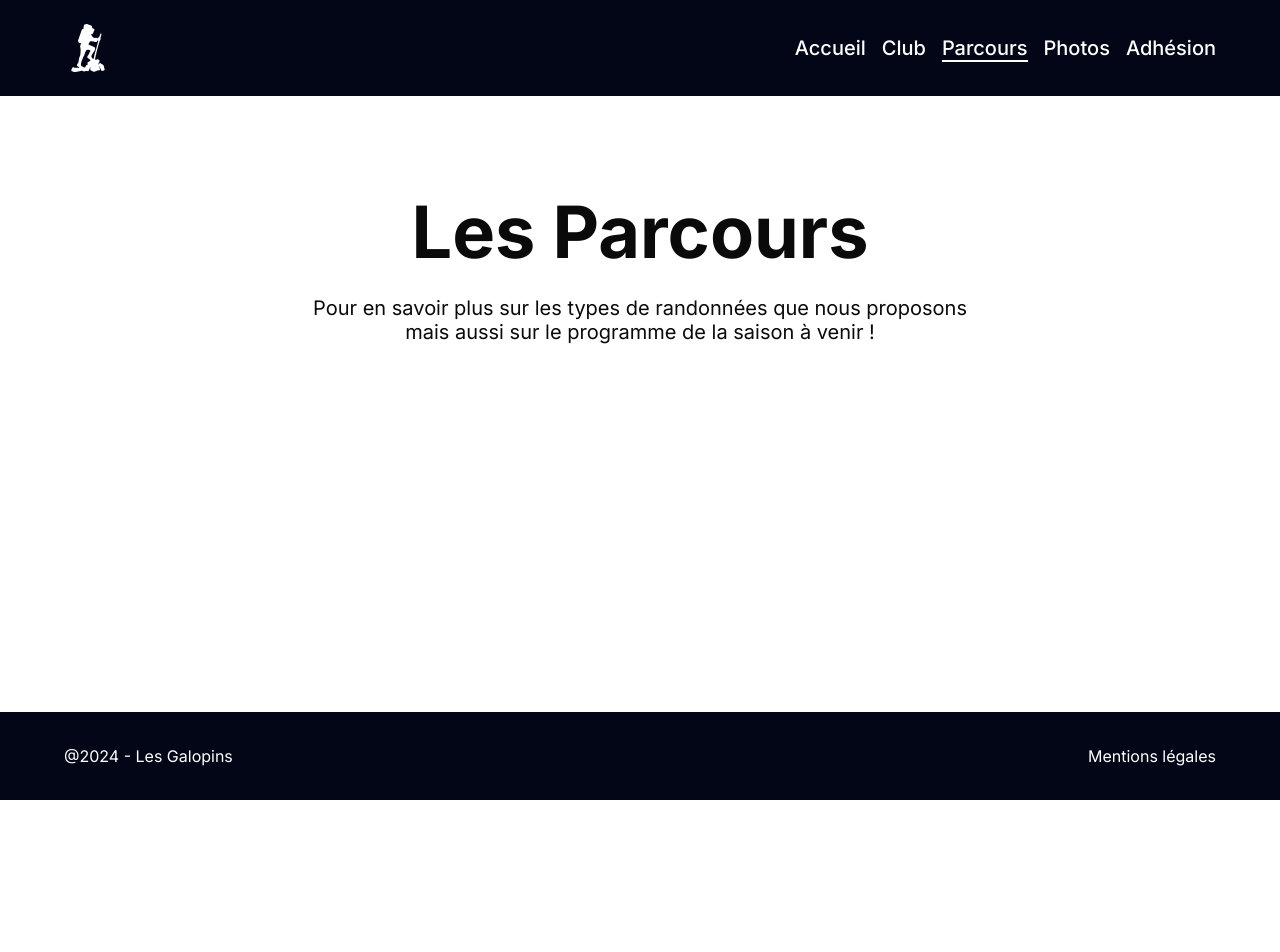
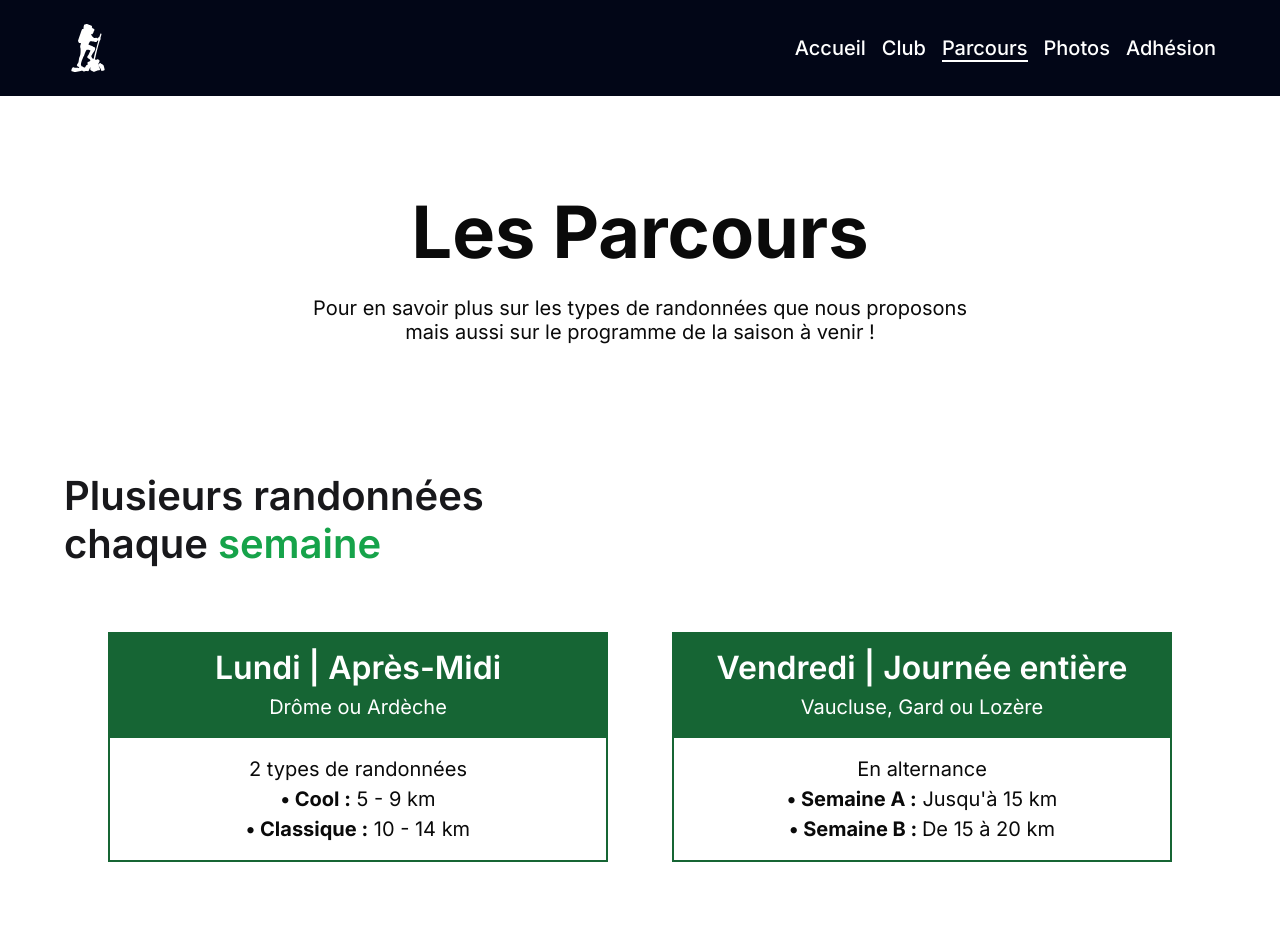
Before and after one commit to SebastienLaurentt/Galopins-Next-V2, a Next.js app: page /parcours in a window 1280 px wide. Shown: the top 952 px of the page. Before the commit the page ends 800 px from the top, so only its background shows below. Built offline with nearby package versions, Linux system fonts and the light colour scheme.

Commit message:
create first section in Parcours Page

```diff
--- a/app/parcours/page.tsx
+++ b/app/parcours/page.tsx
@@ -1,4 +1,7 @@
+import ParcoursCard from "@/components/Card/ParcoursCard/ParcoursCard";
 import PageTitle from "@/components/PageTitle/PageTitle";
+import Section from "@/components/Section/Section";
+import SectionHeader from "@/components/Section/SectionHeader/SectionHeader";
 
 function Parcours() {
   return (
@@ -7,6 +10,51 @@ function Parcours() {
         title="Les Parcours"
         titleDescription="Pour en savoir plus sur les types de randonnées que nous proposons mais aussi sur le programme de la saison à venir !"
       />
+      <Section marginBottom={true} marginTop={false} classname="">
+        <SectionHeader
+          title="Plusieurs randonnées chaque "
+          titleHighlight="semaine"
+        />
+        <div>
+          <ul className="xl:flex xl:justify-center xl:gap-x-16">
+            <li>
+              <ParcoursCard
+                parcoursTitle="Lundi | Après-Midi"
+                area="Drôme ou Ardèche"
+                frequency="2 types de randonnées"
+                case1={
+                  <>
+                    <strong>&#x2022; Cool :</strong> 5 - 9 km
+                  </>
+                }
+                case2={
+                  <>
+                    <strong>&#x2022; Classique :</strong> 10 - 14 km
+                  </>
+                }
+              />
+            </li>
+            <li>
+              <ParcoursCard
+                parcoursTitle="Vendredi | Journée entière"
+                area="Vaucluse, Gard ou Lozère"
+                frequency="En alternance"
+                case1={
+                  <>
+                    <strong>&#x2022; Semaine A :</strong> Jusqu&apos;à 15 km
+                  </>
+                }
+                case2={
+                  <>
+                    <strong>&#x2022; Semaine B : </strong> De 15 à 20 km
+                  </>
+                }
+              />
+            </li>
+          </ul>
+        </div>
+      </Section>
+
     </main>
   );
 }
--- a/components/PageTitle/PageTitle.tsx
+++ b/components/PageTitle/PageTitle.tsx
@@ -7,7 +7,7 @@ interface PageTitleProps {
 
 const PageTitle: React.FC<PageTitleProps> = ({ title, titleDescription }) => {
   return (
-    <section className="text-center mb-12 md:mb-16 mt-20 xl:mt-24 px-6 md:px-10 xl:px-16 2xl:max-w-[1280px] 2xl:mx-auto ">
+    <section className="text-center mb-12 md:mb-24 lg:mb-28 xl:mb-32 mt-20 xl:mt-24 px-6 md:px-10 xl:px-16 2xl:max-w-[1280px] 2xl:mx-auto ">
       <h1 className="mb-4 lg:mb-6">{title}</h1>
       <p className="max-w-[320px] md:max-w-[500px] lg:max-w-[700px] mx-auto">
         {titleDescription}
```
